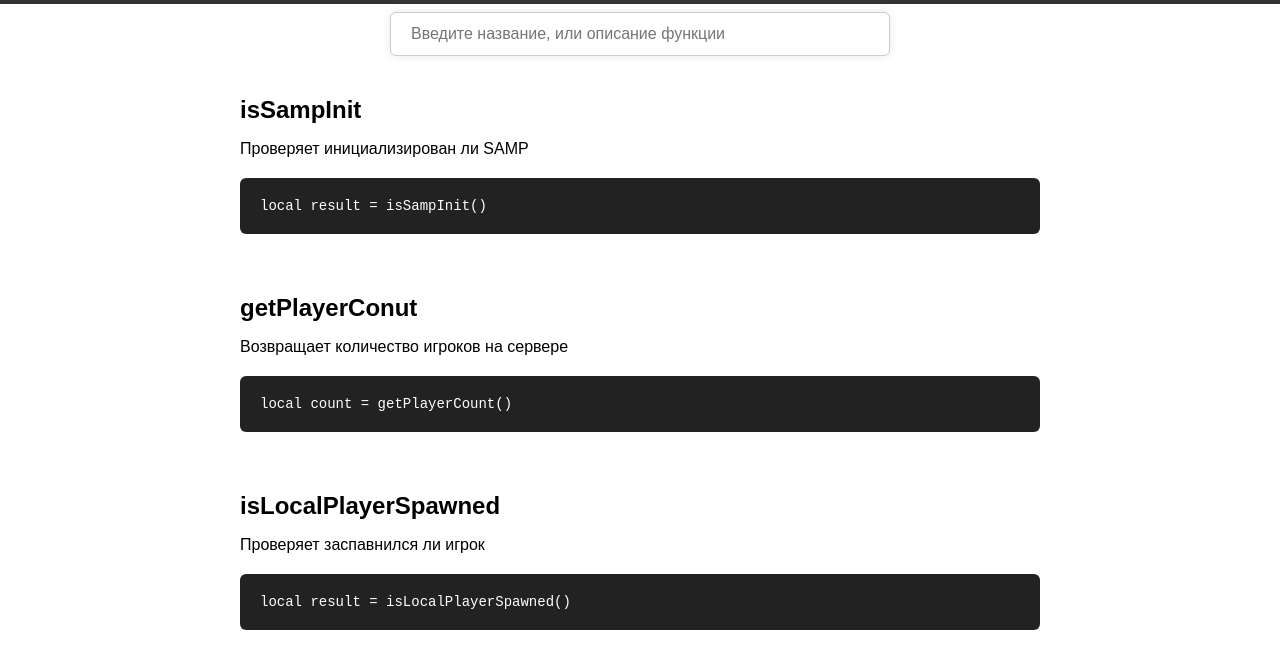
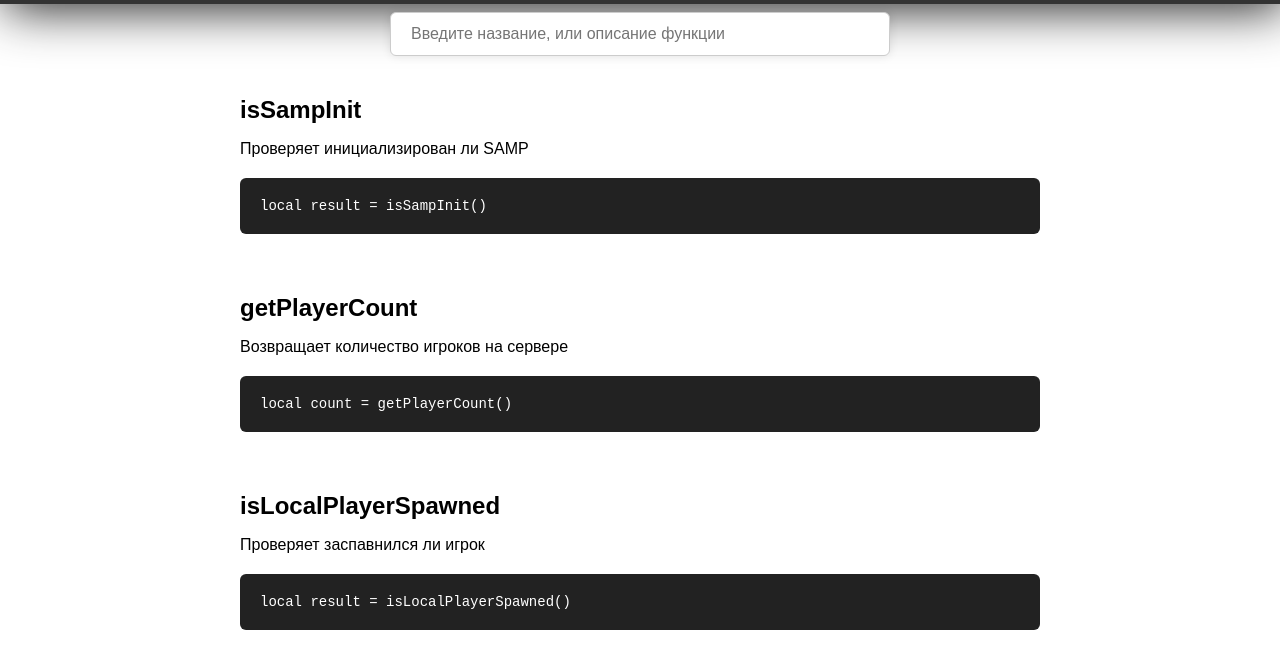
Before and after one commit to xARMORx/xARMORx.github.io, a plain HTML site: page index.html in a window 1280 px wide. Shown: the part 69-736 px from the top of the page. Drawn offline with Linux system fonts and the light colour scheme.

Commit message:
fixFunctionName

```diff
--- a/script.js
+++ b/script.js
@@ -5,7 +5,7 @@ const functions = [
       example: "local result = isSampInit()"
   },
   {
-      name: 'getPlayerConut',
+      name: 'getPlayerCount',
       description: 'Возвращает количество игроков на сервере',
       example: "local count = getPlayerCount()"
   },
--- a/style.css
+++ b/style.css
@@ -8,6 +8,7 @@ header {
   color: #fff;
   padding: 5px;
   text-align: center;
+  box-shadow: 5px 5px 50px #202020;
 }
 .flex {
   display: flex;
```
